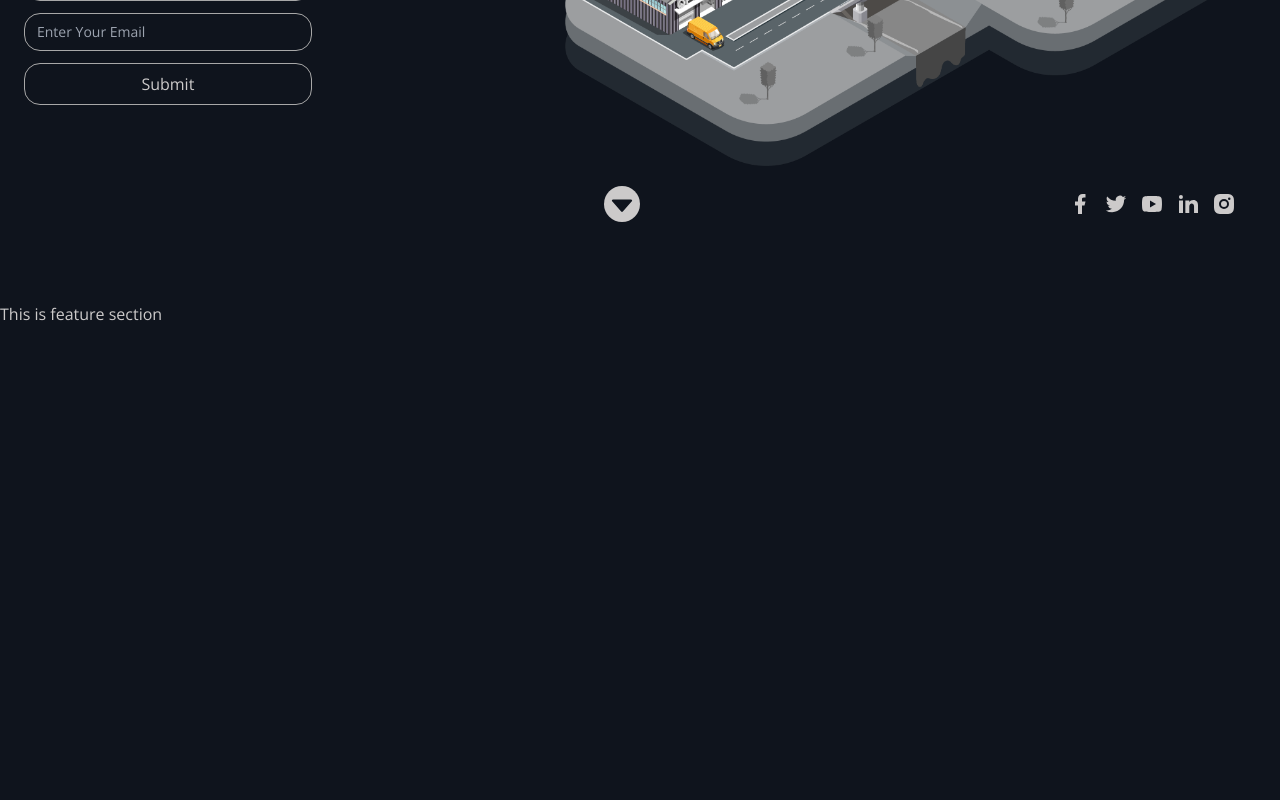
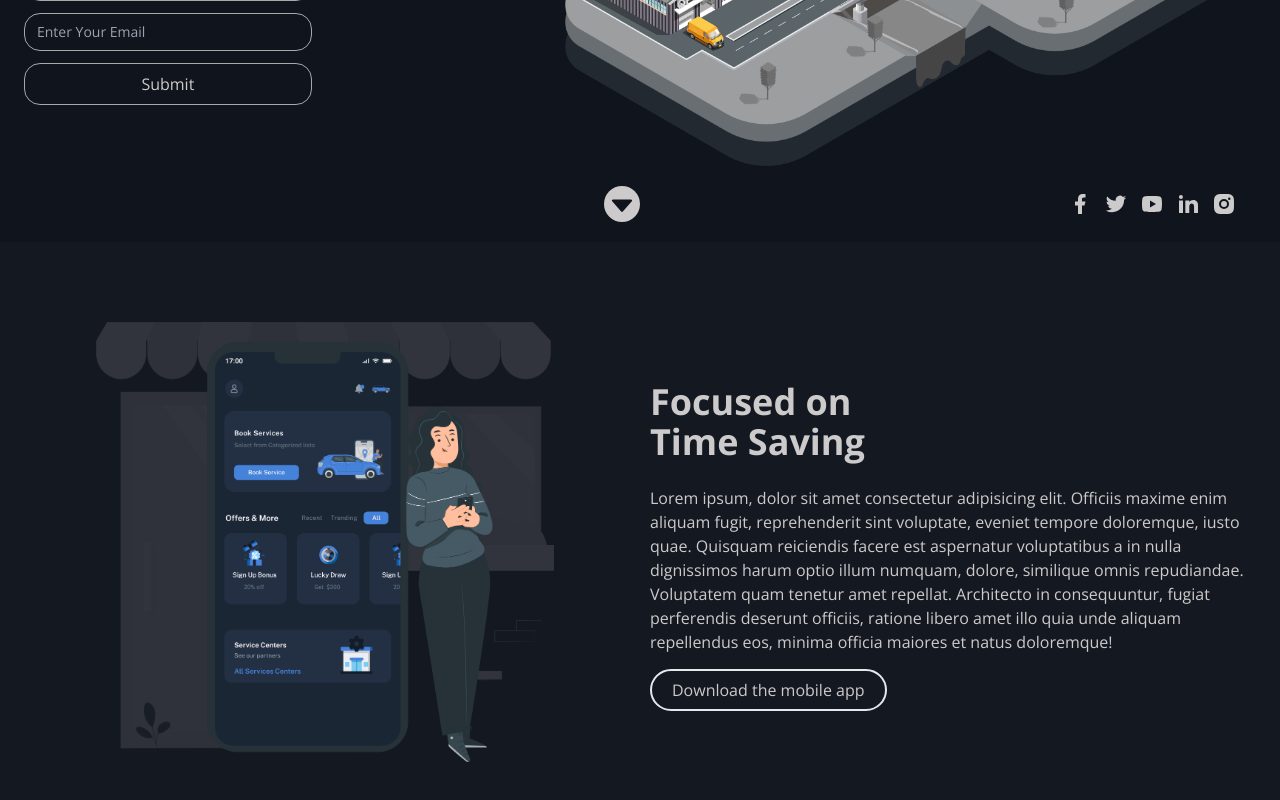
Before and after one commit to EmtiazHossainE2/open-auto, a React (Create React App) app: page / in a window 1280 px wide. Shown: the part 512-1312 px from the top of the page. Before the commit the page ends 938 px from the top, so only its background shows below. Built offline with nearby package versions, Linux system fonts and the light colour scheme.

Commit message:
feature section added

```diff
--- a/src/Pages/Home/Banner/Banner.jsx
+++ b/src/Pages/Home/Banner/Banner.jsx
@@ -65,7 +65,7 @@ const Banner = () => {
           <img src={Pickup_Illustration} alt="Pickup_Illustration" />
         </div>
       </div>
-      <div className='flex items-center'>
+      <div className='flex items-center pb-5'>
         <div className='w-6/12 hidden lg:flex justify-end text-4xl'>
           <BsFillCaretDownSquareFill className='rounded-full cursor-pointer' />
         </div>
--- a/src/Pages/Home/Feature/Feature.jsx
+++ b/src/Pages/Home/Feature/Feature.jsx
@@ -1,9 +1,19 @@
 import React from 'react';
+import pickuService from '../../../Assets/picku service.png'
 
 const Feature = () => {
   return (
-    <div className='py-20'>
-      <h2>This is feature section</h2>
+    <div className='container mx-auto px-5 py-20 bg-[#141821]'>
+      <div className="flex items-center gap-x-5">
+        <div className='w-1/2 flex justify-center items-center'>
+          <img className='w-[75%]' src={pickuService} alt="Picku_Service" />
+        </div>
+        <div className='w-1/2 '>
+          <h2 className='text-4xl font-semibold '>Focused on <br className='hidden lg:block'/> Time Saving</h2>
+          <p className='py-6 '>Lorem ipsum, dolor sit amet consectetur adipisicing elit. Officiis maxime enim aliquam fugit, reprehenderit sint voluptate, eveniet tempore doloremque, iusto quae. Quisquam reiciendis facere est aspernatur voluptatibus a in nulla dignissimos harum optio illum numquam, dolore, similique omnis repudiandae. Voluptatem quam tenetur amet repellat. Architecto in consequuntur, fugiat perferendis deserunt officiis, ratione libero amet illo quia unde aliquam repellendus eos, minima officia maiores et natus doloremque!</p>
+          <a className='border-2 rounded-3xl px-5 py-2 ' href='https://play.google.com/store' target="_blank" rel="noopener noreferrer"> Download the mobile app </a>
+        </div>
+      </div>
     </div>
   );
 };
```
